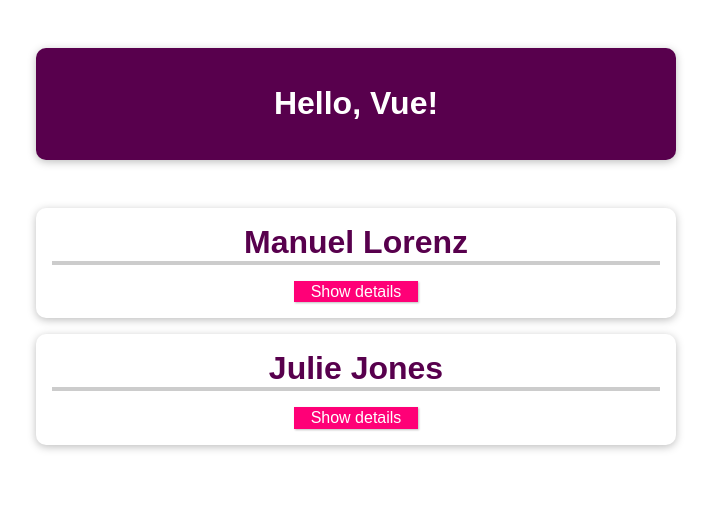
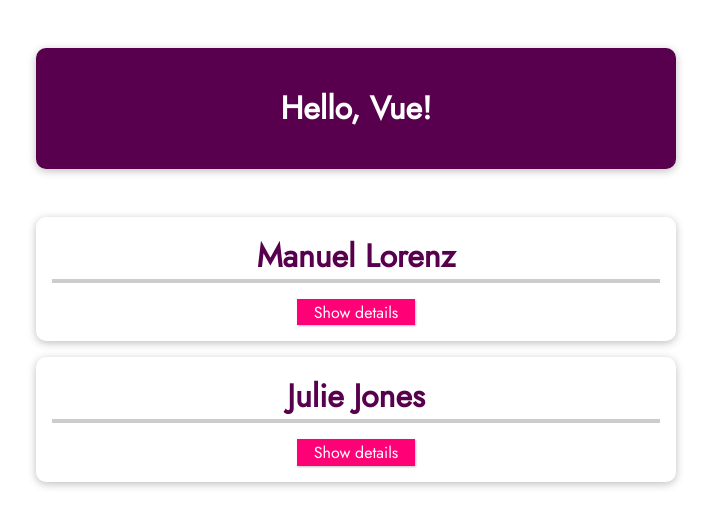
Before and after one commit to finird/vue_udemy, a Vue app in the folder vue-cli-01-a-new-vue-project/: page / in a window 1280 px wide. Shown: the top 526 px of the page, without its empty margins (284-995 px from the left). Built offline with nearby package versions, Linux system fonts and the light colour scheme.

Commit message:
missed cdn font

```diff
--- a/vue-cli-01-a-new-vue-project/src/App.vue
+++ b/vue-cli-01-a-new-vue-project/src/App.vue
@@ -33,6 +33,8 @@ export default {
 </script>
 
 <style>
+
+@import url('https://fonts.googleapis.com/css2?family=Jost&display=swap');
 
 * {
   box-sizing: border-box;
```
